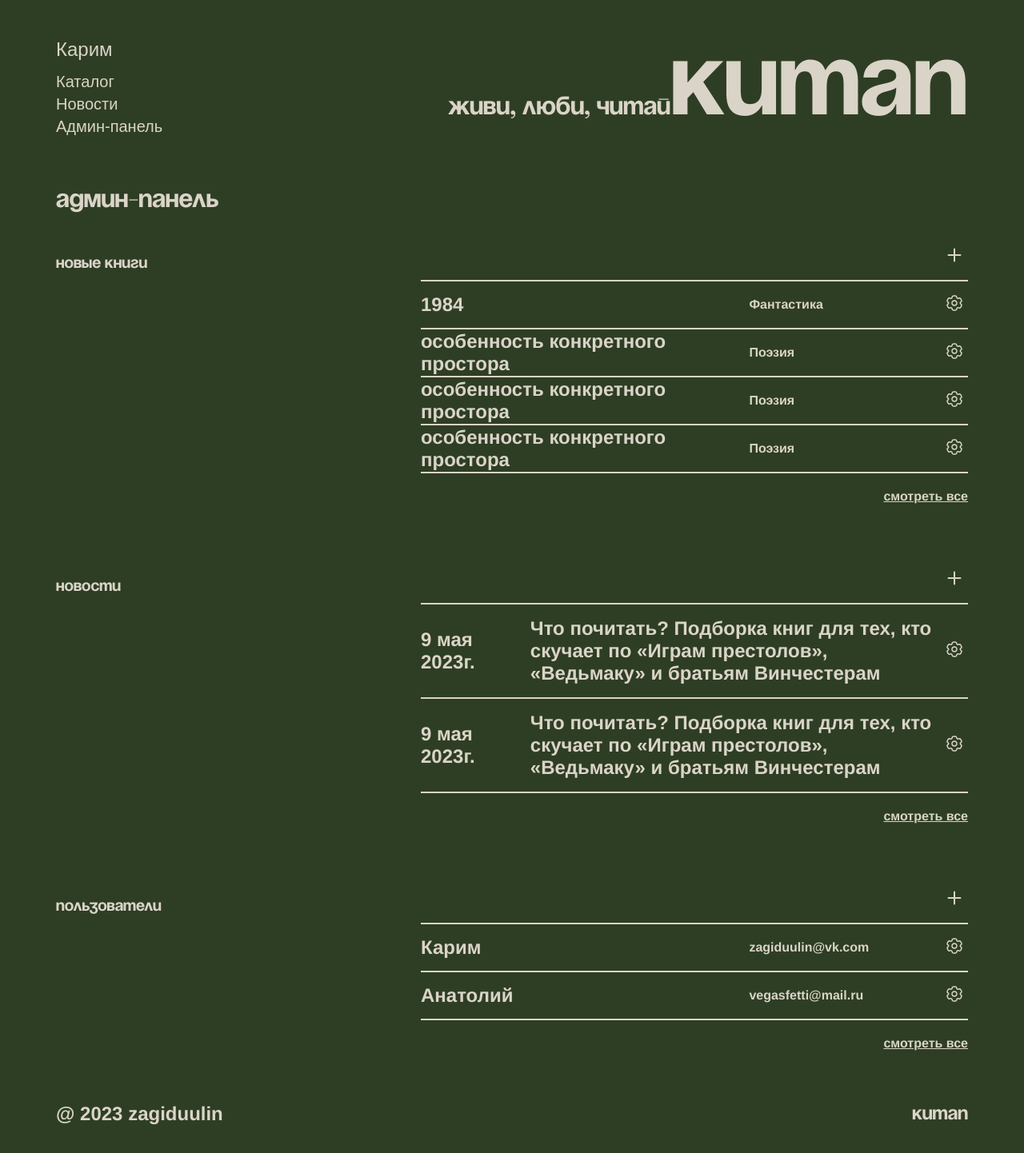
After one commit to Creerstopher/online-library-kitap, a PHP site: page /admin.html in a window 1280 px wide. The commit adds this page. Shown: the whole page at 80% size. Run offline with PHP 8.4, Linux system fonts and the light colour scheme; some web fonts are replaced.

Commit message:
New pages

```diff
--- /dev/null
+++ b/admin.html
@@ -0,0 +1,136 @@
+<!DOCTYPE html>
+<html lang="ru">
+<head>
+    <meta charset="UTF-8">
+    <title>1984 - китап</title>
+    <link rel="stylesheet" href="assets/styles/style.css">
+</head>
+<body>
+<header>
+    <div class="container">
+        <div class="header-items">
+            <nav>
+                <li class="header-user"><a href="">Карим</a></li>
+                <li><a href="catalog.html">Каталог</a></li>
+                <li><a href="#">Новости</a></li>
+                <li><a href="#">Админ-панель</a></li>
+            </nav>
+            <div class="header_text">
+                <p class="pretitle">живи, люби, читай</p>
+                <a href="index.html" class="title">КИТАП</a>
+            </div>
+        </div>
+    </div>
+</header>
+<div class="admin">
+    <div class="container">
+        <h2>админ-панель</h2>
+        <div class="admin_books_items">
+            <div class="empty_block">
+                <h3>новые книги</h3>
+            </div>
+            <div class="table">
+                <table>
+                    <tr>
+                        <td></td>
+                        <td></td>
+                        <td class="table_more"><img src="assets/img/icons/Huge-icon/interface/outline/plus.svg" alt=""></td>
+                    </tr>
+                    <tr>
+                        <td class="table_title">1984</td>
+                        <td class="table_genre">Фантастика</td>
+                        <td class="table_more"><img src="assets/img/icons/Huge-icon/interface/outline/setting.svg"
+                                                    alt=""></td>
+                    </tr>
+                    <tr>
+                        <td class="table_title">особенность конкретного простора</td>
+                        <td class="table_genre">Поэзия</td>
+                        <td class="table_more"><img src="assets/img/icons/Huge-icon/interface/outline/setting.svg"
+                                                    alt=""></td>
+                    </tr>
+                    <tr>
+                        <td class="table_title">особенность конкретного простора</td>
+                        <td class="table_genre">Поэзия</td>
+                        <td class="table_more"><img src="assets/img/icons/Huge-icon/interface/outline/setting.svg"
+                                                    alt=""></td>
+                    </tr>
+                    <tr>
+                        <td class="table_title">особенность конкретного простора</td>
+                        <td class="table_genre">Поэзия</td>
+                        <td class="table_more"><img src="assets/img/icons/Huge-icon/interface/outline/setting.svg"
+                                                    alt=""></td>
+                    </tr>
+                </table>
+                <a class="open_all-btn" href="catalog.html">смотреть все</a>
+            </div>
+        </div>
+        <div class="admin_news_items">
+            <div class="empty_block">
+                <h3>новости</h3>
+            </div>
+            <div class="table">
+                <table>
+                    <tr>
+                        <td></td>
+                        <td></td>
+                        <td class="table_more"><img src="assets/img/icons/Huge-icon/interface/outline/plus.svg" alt=""></td>
+                    </tr>
+                    <tr>
+                        <td class="table_date">9 мая 2023г.</td>
+                        <td class="table_news_title">Что почитать? Подборка книг для тех, кто скучает по «Играм
+                            престолов», «Ведьмаку» и братьям Винчестерам
+                        </td>
+                        <td class="table_more"><img src="assets/img/icons/Huge-icon/interface/outline/setting.svg"
+                                                    alt=""></td>
+                    </tr>
+                    <tr>
+                        <td class="table_date">9 мая 2023г.</td>
+                        <td class="table_news_title">Что почитать? Подборка книг для тех, кто скучает по «Играм
+                            престолов», «Ведьмаку» и братьям Винчестерам
+                        </td>
+                        <td class="table_more"><img src="assets/img/icons/Huge-icon/interface/outline/setting.svg"
+                                                    alt=""></td>
+                    </tr>
+                </table>
+                <a class="open_all-btn" href="catalog.html">смотреть все</a>
+            </div>
+        </div>
+        <div class="admin_users_items">
+            <div class="empty_block">
+                <h3>пользователи</h3>
+            </div>
+            <div class="table">
+                <table>
+                    <tr>
+                        <td></td>
+                        <td></td>
+                        <td class="table_more"><img src="assets/img/icons/Huge-icon/interface/outline/plus.svg" alt=""></td>
+                    </tr>
+                    <tr>
+                        <td class="table_title">Карим</td>
+                        <td class="table_genre">zagiduulin@vk.com</td>
+                        <td class="table_more"><img src="assets/img/icons/Huge-icon/interface/outline/setting.svg"
+                                                    alt=""></td>
+                    </tr>
+                    <tr>
+                        <td class="table_title">Анатолий</td>
+                        <td class="table_genre">vegasfetti@mail.ru</td>
+                        <td class="table_more"><img src="assets/img/icons/Huge-icon/interface/outline/setting.svg"
+                                                    alt=""></td>
+                    </tr>
+                </table>
+                <a class="open_all-btn" href="catalog.html">смотреть все</a>
+            </div>
+        </div>
+    </div>
+</div>
+<footer>
+    <div class="container">
+        <div class="footer_items">
+            <p class="footer_text_1">@ 2023 zagiduulin</p>
+            <p class="footer_text_2">китап</p>
+        </div>
+    </div>
+</footer>
+</body>
+</html>
--- a/assets/styles/style.css
+++ b/assets/styles/style.css
@@ -221,7 +221,7 @@ td {
 }
 
 .table_more {
-    text-align: right;
+    text-align: center;
 }
 
 .empty_block h3 {
@@ -602,5 +602,132 @@ footer {
     line-height: 23px;
 
     color: #DAD4C8;
+}
 
+/*Item*/
+
+.item {
+    margin-top: 65px;
 }
+
+.item_author {
+    font-family: 'Soyuz Grotesk';
+    font-style: normal;
+    font-weight: 700;
+    font-size: 20px;
+    line-height: 19px;
+
+    color: #DAD4C8;
+}
+
+.item_items {
+    display: flex;
+    margin-top: 25px;
+    gap: 5%;
+}
+
+.item_items img {
+    width: 25%;
+}
+
+.item_info {
+    width: 60%;
+    display: flex;
+    flex-direction: column;
+    justify-content: space-between;
+}
+
+.item_info_top {
+    display: flex;
+    justify-content: space-between;
+}
+
+.item_info_top p {
+    font-family: 'Helvetica';
+    font-style: normal;
+    font-weight: 700;
+    font-size: 20px;
+    line-height: 30px;
+    display: flex;
+    align-items: start;
+    text-align: right;
+
+    /* Light Grey */
+
+    color: #DAD4C8;
+}
+
+.item_info_middle p {
+    font-family: 'Helvetica';
+    font-style: normal;
+    font-weight: 700;
+    font-size: 24px;
+    line-height: 30px;
+    display: flex;
+    align-items: flex-end;
+    text-align: justify;
+
+    /* Light Grey */
+
+    color: #DAD4C8;
+}
+
+.item_info_bottom {
+    display: flex;
+    justify-content: space-between;
+    align-items: flex-end;
+}
+
+.item_info_bottom button {
+    background: none;
+    border-radius: 15px;
+    border: 2px solid #DAD4C8;
+    padding: 15px 30px;
+
+    font-family: 'Soyuz Grotesk';
+    font-style: normal;
+    font-weight: 700;
+    font-size: 20px;
+    line-height: 19px;
+    display: flex;
+    align-items: flex-end;
+
+    /* Light Grey */
+
+    color: #DAD4C8;
+}
+
+.item_info_bottom p {
+    font-family: 'Helvetica';
+    font-style: normal;
+    font-weight: 700;
+    font-size: 20px;
+    line-height: 18px;
+    display: flex;
+    align-items: flex-end;
+    text-align: justify;
+
+    /* Light Grey */
+
+    color: #DAD4C8;
+}
+
+/*Admin*/
+
+.admin {
+    margin-top: 65px;
+}
+
+.admin_books_items {
+    display: flex;
+}
+
+.admin_news_items {
+    display: flex;
+    margin-top: 65px;
+}
+
+.admin_users_items {
+    display: flex;
+    margin-top: 65px;
+}
```
Also changed, not shown: catalog.html (+40 -20 lines), index.html (+10 -5 lines), item.html (added, +67 -0 lines), assets/img/book_img/Dzhej_Di_Kirk__Kucha_kostej.jpeg (renamed from assets/img/Обложки/Dzhej_Di_Kirk__Kucha_kostej.jpeg), assets/img/book_img/Gven_Kuper__Pravila_schastya_kota_Gomera._Trogatelnye_priklyucheniya_slepogo_kot.jpeg (renamed from assets/img/Обложки/Gven_Kuper__Pravila_schastya_kota_Gomera._Trogatelnye_priklyucheniya_slepogo_kot.jpeg), assets/img/book_img/Liya_Arden__Dvojnik_Zapada.jpeg (renamed from assets/img/Обложки/Liya_Arden__Dvojnik_Zapada.jpeg), assets/img/book_img/image1.png (added), assets/img/icons/Huge-icon/interface/outline/plus.svg (renamed from assets/img/icons/plus.svg), assets/img/icons/Huge-icon/interface/outline/setting.svg (added).
